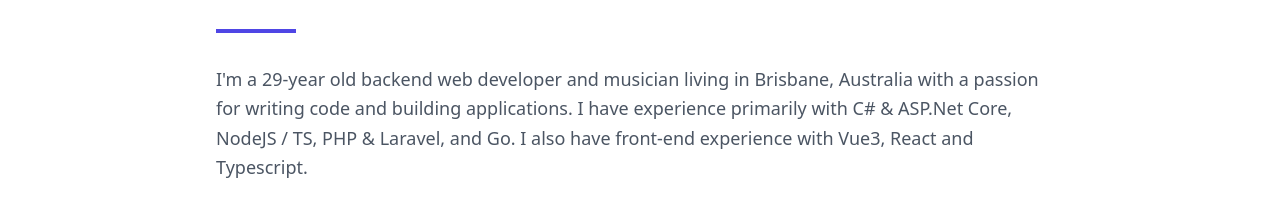
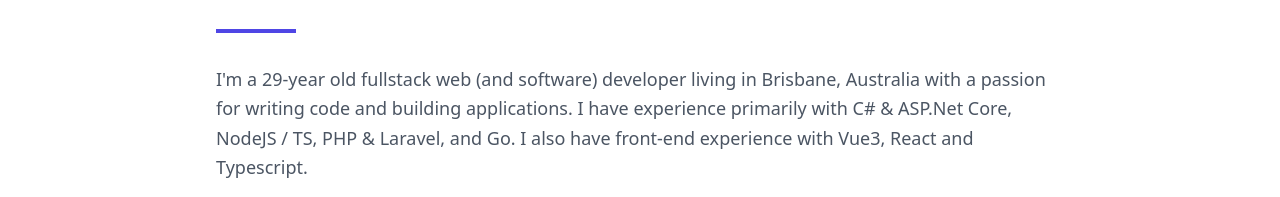
Before and after one commit to bizzycola/portfolio2024, a Next.js app: page / in a window 1280 px wide. Shown: the part 603-800 px from the top of the page. Built offline with nearby package versions, Linux system fonts and the light colour scheme; no server answers.

Commit message:
Update bio

```diff
--- a/src/app/page.tsx
+++ b/src/app/page.tsx
@@ -51,7 +51,7 @@
             <div className="w-20 h-1 bg-indigo-600 mb-8 self-start"></div>
 
             <p className="text-lg text-gray-600 leading-relaxed mb-6">
-              I&apos;m a {new Date().getFullYear() - 1995}-year old backend web developer and musician living in Brisbane, Australia with a passion for writing code and building applications. I have experience primarily with C# & ASP.Net Core, NodeJS / TS, PHP & Laravel, and Go. I also have front-end experience with Vue3, React and Typescript.
+              I&apos;m a {new Date().getFullYear() - 1995}-year old fullstack web (and software) developer living in Brisbane, Australia with a passion for writing code and building applications. I have experience primarily with C# & ASP.Net Core, NodeJS / TS, PHP & Laravel, and Go. I also have front-end experience with Vue3, React and Typescript.
             </p>
 
             <div className="flex flex-wrap gap-3 mt-4">
```
